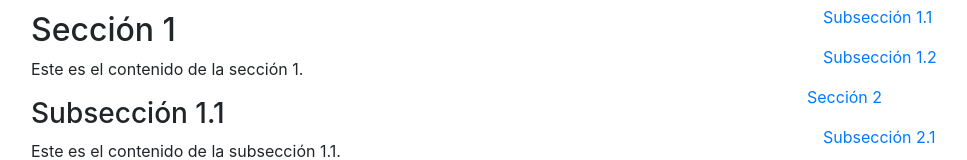
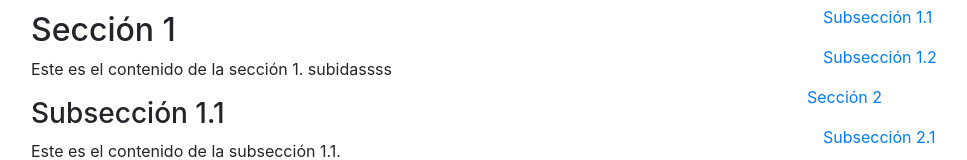
Before and after one commit to ammaury2blea/ammaury2blea.github.io, a plain HTML site: page index.html in a window 1280 px wide. Shown: the part 133-293 px from the top of the page, without its empty margins (54-1021 px from the left). Drawn offline with nearby package versions, Linux system fonts and the light colour scheme.

```diff
--- a/index.html
+++ b/index.html
@@ -13,7 +13,7 @@
         <h1>Contenido</h1>
         <p>Este es el contenido principal de mi página.</p>
         <h2>Sección 1</h2>
-        <p>Este es el contenido de la sección 1.</p>
+        <p>Este es el contenido de la sección 1. subidassss</p>
         <h3>Subsección 1.1</h3>
         <p>Este es el contenido de la subsección 1.1.</p>
         <h3>Subsección 1.2</h3>
```
